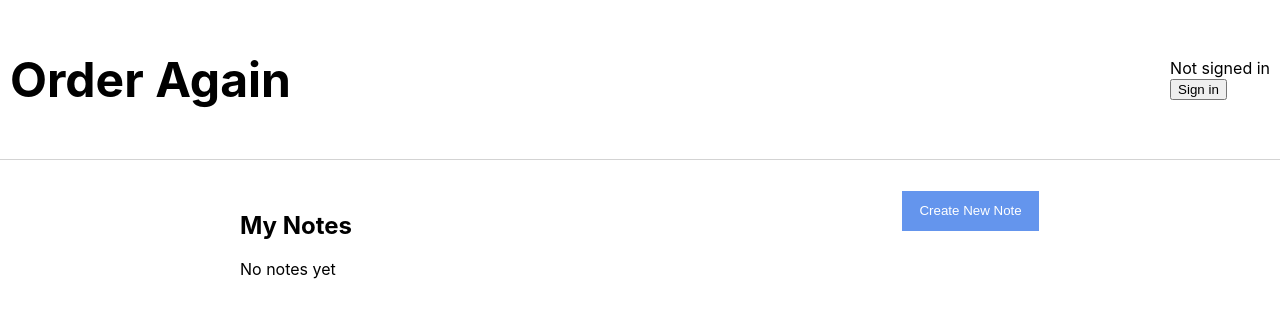
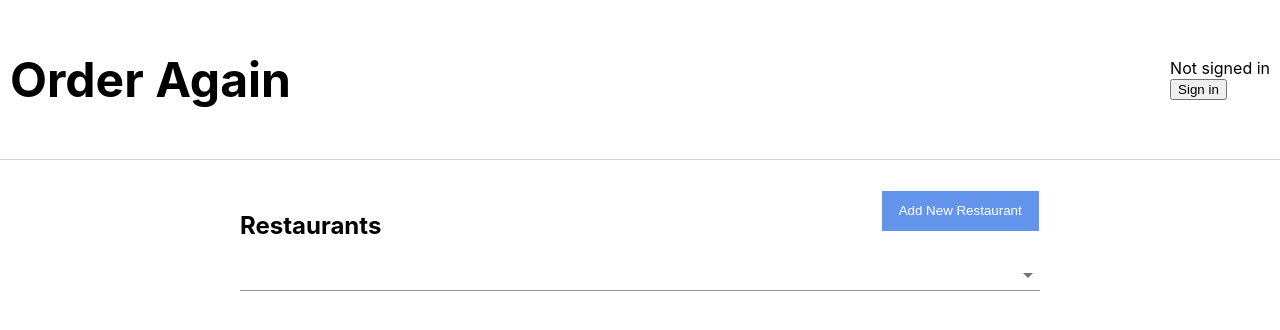
Before and after one commit to nozbzh/order-again, a Next.js app: page / in a window 1280 px wide. Shown: the top 330 px of the page. Built offline with nearby package versions, Linux system fonts and the light colour scheme; no server answers.

Commit message:
add typeahead

```diff
--- /dev/null
+++ b/components/establishment/HomePage.tsx
@@ -0,0 +1,78 @@
+import React from "react";
+import axios from "axios";
+import get from "lodash/get";
+import isEmpty from "lodash/isEmpty";
+import debounce from "lodash/debounce";
+import TextField from "@mui/material/TextField";
+import Autocomplete from "@mui/material/Autocomplete";
+
+import { notifyError, getErrorMessage } from "utils/ui";
+
+interface HopePageProps {
+  establishmentType: string;
+}
+
+const SEARCH_DEBOUNCE_INTERVAL = 300;
+
+const HomePage = ({ establishmentType }: HopePageProps): JSX.Element => {
+  const [loading, setLoading] = React.useState(false);
+  const [establishment, setEstablishment] = React.useState({});
+  const [options, setOptions] = React.useState([]);
+
+  const handleSearch = async (query: string) => {
+    if (!query) {
+      if (options.length) {
+        setOptions([]);
+      }
+      return;
+    }
+
+    setLoading(true);
+    const url = `/api/establishments/search?q=${query}`;
+
+    try {
+      const response = await axios.get(url);
+      setOptions(get(response, "data.payload", []));
+    } catch (e: any) {
+      setOptions([]);
+      notifyError(`Could not fetch establishments: ${getErrorMessage(e)}`);
+    }
+
+    setLoading(false);
+  };
+
+  const debouncedSearch = debounce((e: React.ChangeEvent<HTMLInputElement>) => {
+    handleSearch(e.target.value);
+  }, SEARCH_DEBOUNCE_INTERVAL);
+
+  return (
+    <>
+      <Autocomplete
+        options={options}
+        loading={loading}
+        onClose={() => {
+          setOptions([]);
+        }}
+        getOptionLabel={(option) => option.name}
+        onChange={(event, newValue) => {
+          setEstablishment(newValue);
+        }}
+        renderInput={(params) => (
+          <TextField
+            {...params}
+            onChange={debouncedSearch}
+            variant="standard"
+          />
+        )}
+        renderOption={(props, option) => {
+          return <li {...props}>{`${option.name} (${option.address})`}</li>;
+        }}
+      />
+      {!isEmpty(establishment) && (
+        <div>{`Selected is: ${JSON.stringify(establishment, null, 2)}`}</div>
+      )}
+    </>
+  );
+};
+
+export default HomePage;
--- a/models/Establishment.ts
+++ b/models/Establishment.ts
@@ -137,6 +137,7 @@ class Establishment {
       select: {
         id: true,
         name: true,
+        address: true,
       },
     });
   }
--- a/package.json
+++ b/package.json
@@ -9,6 +9,9 @@
     "test:watch": "jest --watch"
   },
   "dependencies": {
+    "@emotion/react": "^11.7.1",
+    "@emotion/styled": "^11.6.0",
+    "@mui/material": "^5.2.5",
     "@prisma/client": "^3.6.0",
     "axios": "^0.22.0",
     "lodash": "^4.17.21",
--- a/pages/index.tsx
+++ b/pages/index.tsx
@@ -2,7 +2,7 @@ import * as React from "react";
 import styled from "styled-components";
 import Link from "next/link";
 
-import NoteList from "components/NoteList";
+import HomePage from "components/establishment/HomePage";
 import { Heading, Button } from "components/StyledComponents";
 
 const InnerContainer = styled.div`
@@ -10,18 +10,20 @@ const InnerContainer = styled.div`
   justify-content: space-between;
 `;
 
+const establishmentType = "Restaurant";
+
 export default function Home() {
   return (
     <>
       <InnerContainer>
-        <Heading>My Notes</Heading>
-        <Link href="/notes/create" passHref>
-          <Button height="3em" data-testid="create-note-button">
-            Create New Note
+        <Heading>{`${establishmentType}s`}</Heading>
+        <Link href="/establishments/create" passHref>
+          <Button height="3em" data-testid="create-establishment-button">
+            {`Add New ${establishmentType}`}
           </Button>
         </Link>
       </InnerContainer>
-      <NoteList />
+      <HomePage establishmentType={establishmentType} />
     </>
   );
 }
```
Also changed, not shown: components/establishment/EstablishmentForm.tsx (added, +78 -0 lines), pages/establishments/create.tsx (added, +9 -0 lines), 1 other file (tests, documents, lock files or other folders).
